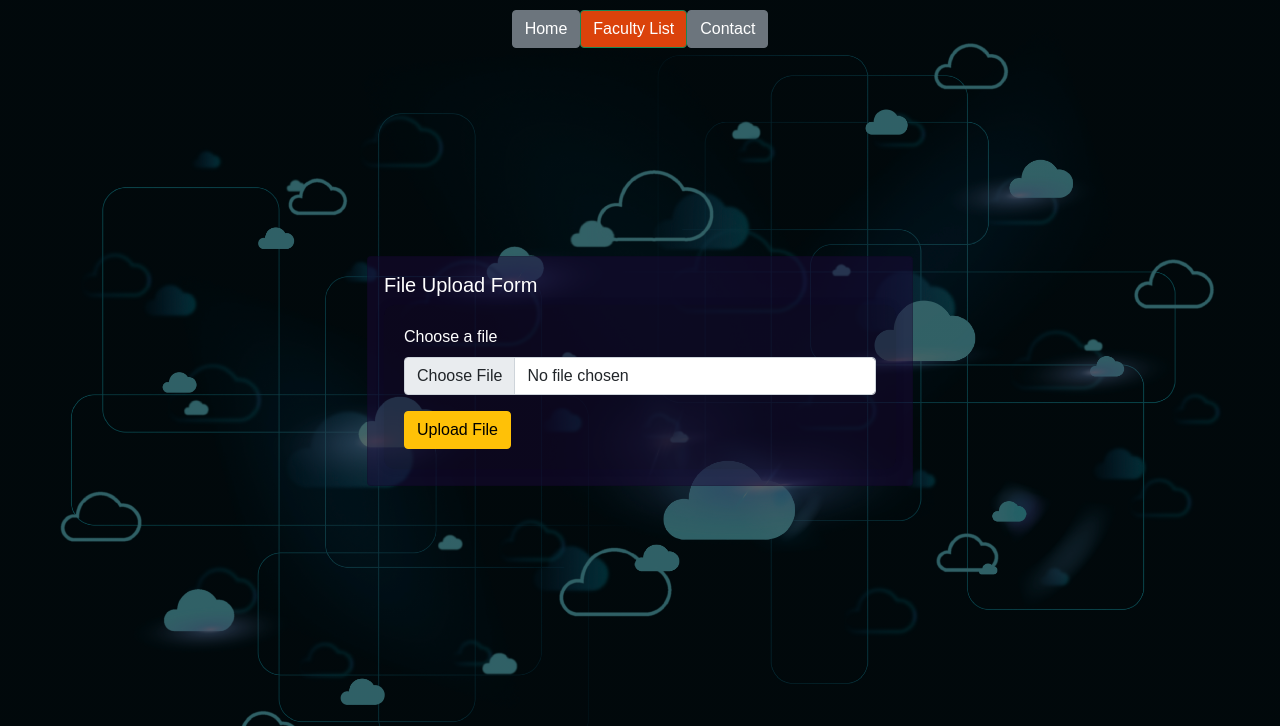
After one commit to ByteBender24/Faculty_Information_System, a Django app: page /csv_data_collection/ in a window 1280 px wide. The commit adds this page. Shown: the top 726 px of the page. Run offline with Django 5.2, Linux system fonts and the light colour scheme; some libraries are stand-ins or nearby versions.

Commit message:
small changes

```diff
--- a/Home/models.py
+++ b/Home/models.py
@@ -225,8 +225,6 @@ DELIMITER ;
 
 # triggers_functions_PLSQL()
 
-
-
 def example_run_plsql():
     raw_sql_query = """
     INSERT INTO faculty (FacultyID, FirstName, LastName, Gender) VALUES (2443, 'John', 'Doe', 'Male');
--- a/Home/urls.py
+++ b/Home/urls.py
@@ -51,5 +51,7 @@ urlpatterns = [
     path('report_conference_1/', views.conference_join_report, name="conference_join_report"),
     path('report_department_1/', views.department_join_report,name="department_join_report"),
     path('report_generation/', views.report_generation, name='report_generation'),
-
+    path('csv_data_collection/', views.csv_data_collection, name='csv_data_collection'),
+    path('download_csv_page/', views.download_csv_page, name='download_csv'),
+    path('generate-csv/', views.generate_csv, name='generate_csv'),
 ]
--- a/Home/views.py
+++ b/Home/views.py
@@ -1,9 +1,12 @@
 from django.shortcuts import render
+from django.http import HttpResponse
+import csv
+from io import StringIO
 import json
 from django.http import JsonResponse
 from django.shortcuts import render, redirect
 from django.db import connection
-from django.http import HttpResponse
+from django.http import HttpResponse, HttpResponseRedirect
 from .models import create_tables
 from django.contrib import messages
 from colorcode import Color, print_colored
@@ -45,7 +48,7 @@ def return_admin():
         print(f"Error executing SQL query: {e}")
 
 
-def return_faculty():
+def return_faculty_credential():
     raw_sql_query = """
     SELECT * FROM credential;
     """
@@ -246,8 +249,9 @@ def login(request):
         password = request.POST.get('password')
 
         admin_credentials = return_admin()
-        faculty_credentials = return_faculty()
+        faculty_credentials = return_faculty_credential()
 
+        print_colored(faculty_credentials, color=Color.GREEN)
         if any((username == admin_user[1] and password == admin_user[2]) for admin_user in admin_credentials):
             admin_id = get_admin_id(username)[0]
             request.session['admin_id'] = admin_id
@@ -257,6 +261,7 @@ def login(request):
         elif any((username == faculty_user[1] and password == faculty_user[2]) for faculty_user in faculty_credentials):
             faculty_id = get_faculty_id(username)[0]
             request.session['faculty_id'] = faculty_id
+            print_colored(faculty_id)
             return redirect(f'teacher/{faculty_id}')
 
 
@@ -664,12 +669,14 @@ def update_teacher(request, teacher_id):
 #-------------------------------------------------------------------------admin home and add faculty-----------------------------------------------------------------------------------------------------------
 def admin_home(request, admin_id):
     context = get_admin_details(admin_id)
-
+    admin_id_login = request.session.get('admin_id')
+    print_colored(admin_id_login)
     return render(request, 'admin_home.html', context)
 
 
 def add_faculty(request, admin_id):
     admin_id_login = request.session.get('admin_id')
+    print_colored(admin_id_login)
     if request.method == "GET":
         return render(request, 'add_faculty.html', {'admin_id': admin_id, 'admin_id_login' : admin_id_login})
     if request.method == "POST":
@@ -693,7 +700,7 @@ def add_faculty(request, admin_id):
 def manage_faculty(request):
     sort = None
     admin_id_login = request.session.get('admin_id')
-
+    print_colored(admin_id_login)
     if request.method == "GET":
         faculties = get_all_faculties(sort)
         return render(request, 'manage_faculty.html', {'faculties': faculties, 'admin_id_login' : admin_id_login})
@@ -724,7 +731,7 @@ def manage_faculty(request):
                 else:
                     gender = request.POST.get('filter')
                     faculties = get_faculty_by_gender(gender, sort)
-        return render(request, 'manage_faculty.html', {'faculties': faculties})
+        return render(request, 'manage_faculty.html', {'faculties': faculties, 'admin_id_login': admin_id_login})
 
 
 def update_faculty(request, faculty_id):
@@ -1318,3 +1325,102 @@ def conference_join_report(request):
 
     conference_locations_json = json.dumps(data2)
     return render(request, 'conference_join_report.html', {'conference_report': data, 'conference_locations': conference_locations_json})
+
+# -------------------------------------------------------------------CSV files reader and uploader-----------------------------------------------------------
+
+
+def insert_faculty_data(file_content, file_format):
+    try:
+        if file_format.lower() != 'csv':
+            print("Unsupported file format. Please provide a CSV file.")
+            return
+
+        # Convert bytes to string
+        content_str = file_content.decode('utf-8')
+
+        # Read data from CSV file
+        csv_reader = csv.DictReader(StringIO(content_str))
+
+        with connection.cursor() as cursor:
+            # Prepare SQL query for insertion
+            sql_query = "INSERT INTO Faculty (FacultyID, FirstName, LastName, DateOfBirth, Gender, ContactNumber, Email, Address) VALUES "
+
+            # Iterate over rows in the data and append values to the SQL query
+            for row in csv_reader:
+                values = f"({row['FacultyID']}, '{row['FirstName']}', '{row['LastName']}', '{row['DateOfBirth']}', '{row['Gender']}', '{row['ContactNumber']}', '{row['Email']}', '{row['Address']}'),"
+                sql_query += values
+
+            # Remove the trailing comma
+            sql_query = sql_query.rstrip(',')
+
+            # Execute the SQL query
+            cursor.execute(sql_query)
+
+            # Commit the changes to the database
+            connection.commit()
+
+            print("Data inserted successfully.")
+
+    except Exception as e:
+        print(f"Error executing SQL query: {e}")
+
+
+
+def csv_data_collection(request):
+    admin_id_login = request.session.get('admin_id')
+    print_colored(admin_id_login)
+    if request.method == 'POST':
+        # Get the uploaded file from the request
+        uploaded_file = request.FILES.get('file_upload')
+
+        # Check if a file is provided
+        if uploaded_file:
+            # Read the content of the file
+            file_content = uploaded_file.read()
+
+            # Determine the file format based on the file extension
+            file_format = uploaded_file.name.split('.')[-1]
+
+            # Perform the data insertion
+            insert_faculty_data(file_content, file_format)
+
+            # Redirect or render a success page
+            return render(request, 'csv_collect_give.html', {'admin_id_login': admin_id_login})
+
+    # Render the upload form
+    return render(request, 'csv_collect_give.html', {'admin_id_login': admin_id_login})
+
+
+
+def return_faculty():
+    raw_sql_query = """
+    SELECT * FROM faculty;
+    """
+    try:
+        with connection.cursor() as cursor:
+            cursor.execute(raw_sql_query)
+            if cursor.description:
+                data = cursor.fetchall()
+                return data
+    except Exception as e:
+        print(f"Error executing SQL query: {e}")
+
+
+def generate_csv(request):
+    # Call the function to get faculty data
+    faculty_data = return_faculty()
+
+    # Create CSV content
+    csv_content = "FacultyID,FirstName,LastName,DateOfBirth,Gender,ContactNumber,Email,Address\n"
+    for row in faculty_data:
+        csv_content += ",".join(map(str, row)) + "\n"
+
+    # Create a response with CSV content
+    response = HttpResponse(csv_content, content_type='text/csv')
+    response['Content-Disposition'] = 'attachment; filename="faculty_data.csv"'
+
+    return response
+
+
+def download_csv_page(request):
+    return render(request, 'download_csv_page.html')
--- a/templates/add_faculty.html
+++ b/templates/add_faculty.html
@@ -82,7 +82,7 @@
 
     <nav style="background-color: transparent;">
         <a class="btn btn-secondary" href="{% url 'admin_home' admin_id_login %}">Home</a>
-        <a class="btn btn-secondary" href="#">About</a>
+        <a class="btn btn-success" style="background-color: rgb(219, 66, 11);" href="{% url 'csv_data_collection' %}">Upload via CSV file</a>
         <a class="btn btn-secondary" href="#">Contact</a>
     </nav>
 
@@ -100,7 +100,8 @@
     {% endif %}
 
     <!-- Centered Form -->
-    <form method="post" action="{% url 'add_faculty' admin_id=admin_id %}" class="mt-4">
+
+    <form method="post" action="{% url 'add_faculty' admin_id=admin_id %}" class="mt-4" style="background-color: rgba(255, 255, 255, 0.7); ">
         {% csrf_token %}
 
         <label for="first_name">First Name:</label>
--- /dev/null
+++ b/templates/csv_collect_give.html
@@ -0,0 +1,120 @@
+{% load static %}
+
+<!DOCTYPE html>
+<html lang="en">
+
+<head>
+    <meta charset="UTF-8">
+    <meta name="viewport" content="width=device-width, initial-scale=1.0">
+    <title>Add CSV</title>
+    <!-- Add Bootstrap CSS -->
+    <link href="https://cdn.jsdelivr.net/npm/bootstrap@5.1.0/dist/css/bootstrap.min.css" rel="stylesheet">
+    <link rel="icon" href="{% static 'img/icon.png' %}">
+
+    <style>
+        body {
+            font-family: Arial, sans-serif;
+            margin: 0;
+            padding: 0;
+            background-color: #f2f2f2;
+        }
+
+        header {
+            background-color: #343a40;
+            color: white;
+            text-align: center;
+            padding: 10px;
+        }
+
+        nav {
+            display: flex;
+            justify-content: space-around;
+            background-color: #f8f9fa;
+            padding: 10px;
+        }
+
+        nav a {
+            text-decoration: none;
+            color: #007bff;
+        }
+
+        nav a:hover {
+            color: #0056b3;
+        }
+
+        .add-faculty {
+            text-align: center;
+            margin: 10px;
+        }
+
+        form {
+        max-width: 600px;
+        margin: auto;
+        padding: 20px;
+        border-radius: 10px;
+        box-shadow: 0 0 10px rgba(0, 0, 0, 0.1);
+        background-color: rgba(0, 0, 0, 0.1); /* Adjust the alpha value for transparency */
+        color: white; /* Text color */
+    }
+
+        label {
+            margin-bottom: 5px;
+        }
+
+        body {
+    background-image: linear-gradient(rgba(0, 0, 0, 0.6), rgba(0, 0, 0, 0.6)), url("/static/img/cloud.jpg");
+    height: 100%;
+    background-position: center; /* Set the horizontal position */
+    background-repeat: no-repeat;
+    background-size: cover; /* Set the size to cover the entire viewport */
+    background-attachment: fixed;
+    margin: 0;
+    display: flex;
+    align-items: center;
+    justify-content: center;
+    flex-direction: column;
+}}
+
+
+    </style>
+</head>
+
+<body>
+
+    <nav style="background-color: transparent;">
+        <a class="btn btn-secondary" href="{% url 'admin_home' admin_id_login %}">Home</a>
+        <a class="btn btn-success" style="background-color: rgb(219, 66, 11);" href="{% url 'manage_faculty' %}">Faculty List</a>
+        <a class="btn btn-secondary" href="#">Contact</a>
+    </nav>
+    <div style=" padding-top: 50px;"></div>
+    <div class="container mt-5" style="padding-top: 100px;">
+        <div class="row justify-content-center">
+            <div class="col-md-6">
+                <div class="card" style="background-color: rgba(27, 8, 56, 0.5); color: white;">
+                    <div class="card-body">
+                        <h5 class="card-title">File Upload Form</h5>
+
+
+                        <form method="post" enctype="multipart/form-data" action="{% url 'csv_data_collection' %}">
+                            {% csrf_token %}
+                            <!-- File input field for uploading -->
+                            <div class="mb-3">
+                                <label for="file_upload" class="form-label">Choose a file</label>
+                                <input type="file" class="form-control" id="file_upload" name="file_upload" accept=".csv, application/vnd.openxmlformats-officedocument.spreadsheetml.sheet, application/vnd.ms-excel" required>
+                            </div>
+
+                            <!-- Submit button -->
+                            <button type="submit" class="btn btn-warning">Upload File</button>
+                        </form>
+
+                    </div>
+                </div>
+            </div>
+        </div>
+    </div>
+
+    <!-- Include Bootstrap JS and Popper.js -->
+    <script src="https://cdn.jsdelivr.net/npm/bootstrap@5.1.0/dist/js/bootstrap.bundle.min.js"></script>
+</body>
+
+</html>
```
Also changed, not shown: templates/download_csv_page.html (added, +83 -0 lines), templates/manage_faculty.html (+9 -5 lines), static/img/cloud.jpg (added), static/img/files1.jpg (added), 1 other file.
